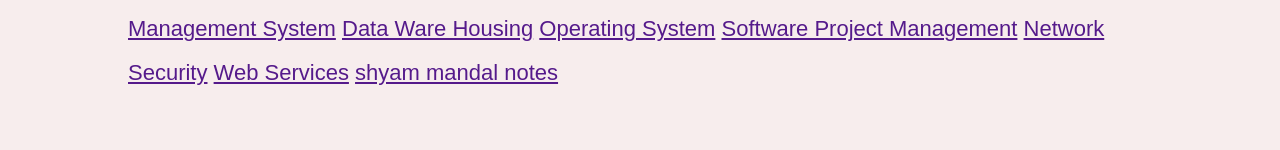
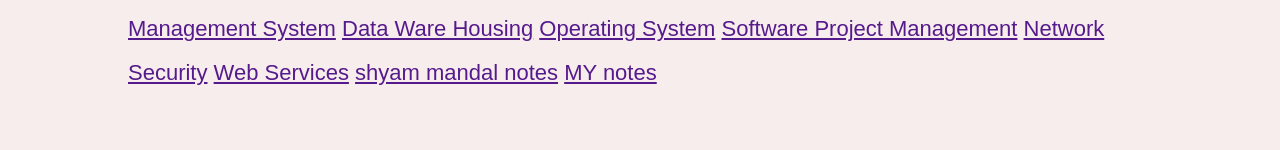
Before and after one commit to shyaamk/shyamkmandal.com.np, a plain HTML site: page course_level/postgraduate.html in a window 1280 px wide. Shown: the part 525-675 px from the top of the page. Drawn offline with nearby package versions, Linux system fonts and the light colour scheme; files that its build step writes are made by us from their sources; files whose address does not match are found by name.

Commit message:
Update postgraduate.html
Add

```diff
--- a/course_level/postgraduate.html
+++ b/course_level/postgraduate.html
@@ -73,6 +73,7 @@
 			    <a href="">Network Security</a>
 			    <a href="">Web Services</a>
 			  <a href="">shyam mandal notes</a>
+			  <a href="">MY notes</a>
 	      </div>
  	 </div>
   </div>
```
